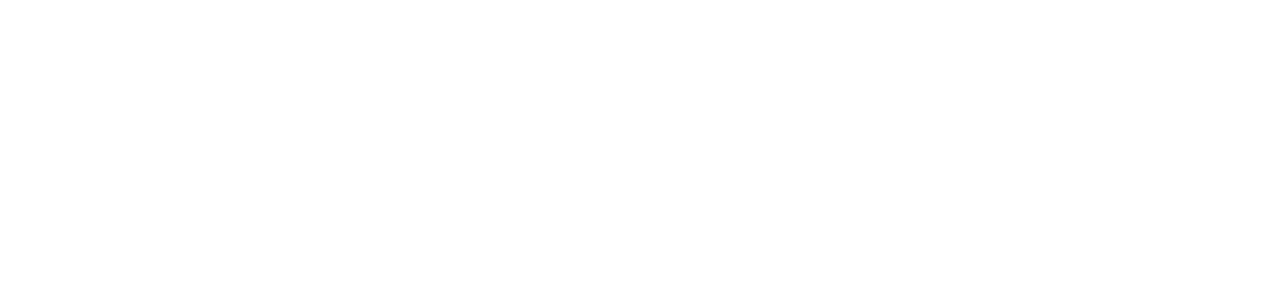
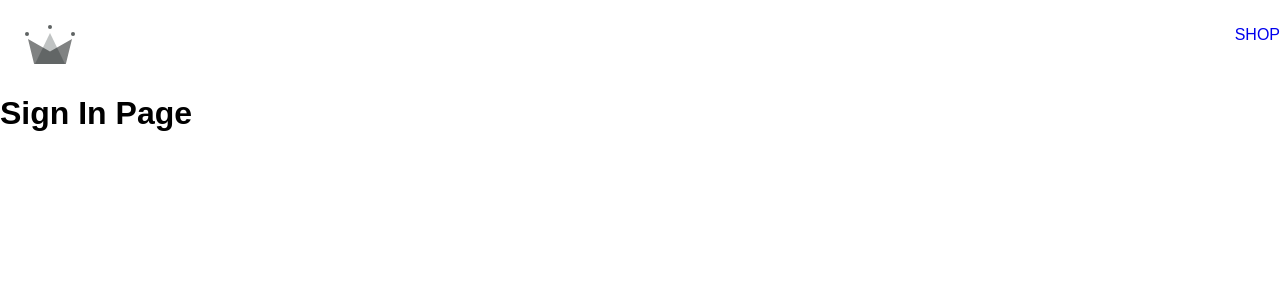
Before and after one commit to MikePerronATX/capstonereact, a React (Create React App) app: page /signIn in a window 1280 px wide. Before the commit this address had no page. Shown: the top 300 px of the page. Built offline with nearby package versions, Linux system fonts and the light colour scheme.

Commit message:
Sign in page

```diff
--- a/src/App.js
+++ b/src/App.js
@@ -1,8 +1,8 @@
 import { Routes, Route } from 'react-router-dom';
 
 import Navbar from './components/routes/navigation/Navbar';
-
 import Home from './components/routes/home/Home';
+import SignIn from './components/routes/sign-in/Sign-in';
 
 const Shop = () => {
   return <h1> Shop</h1>;
@@ -14,6 +14,7 @@
       <Route path="/" element={<Navbar />}>
         <Route index element={<Home />} />
         <Route path="shop" element={<Shop />} />
+        <Route path="signIn" element={<SignIn />} />
       </Route>
     </Routes>
   );
--- /dev/null
+++ b/src/components/routes/sign-in/Sign-in.jsx
@@ -0,0 +1,8 @@
+import React from 'react'
+
+const SignIn = () => {
+  return (
+    <div><h1>Sign In Page</h1></div>
+  )
+}
+export default SignIn
```
